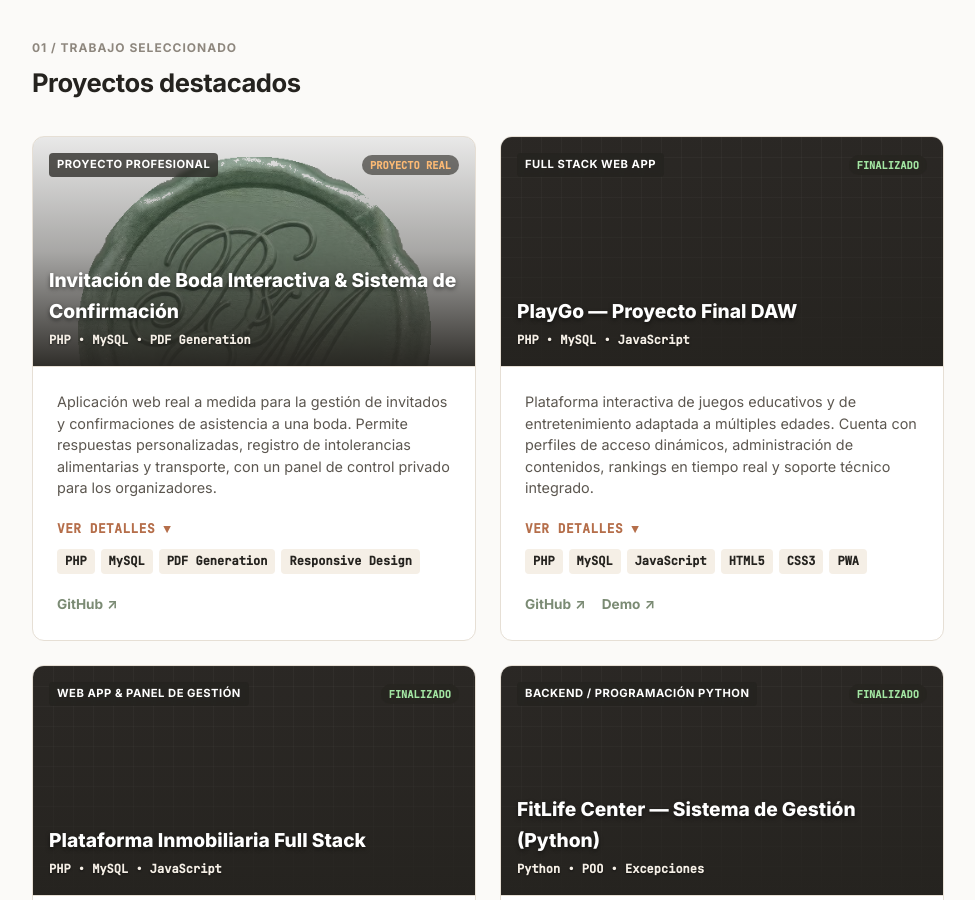
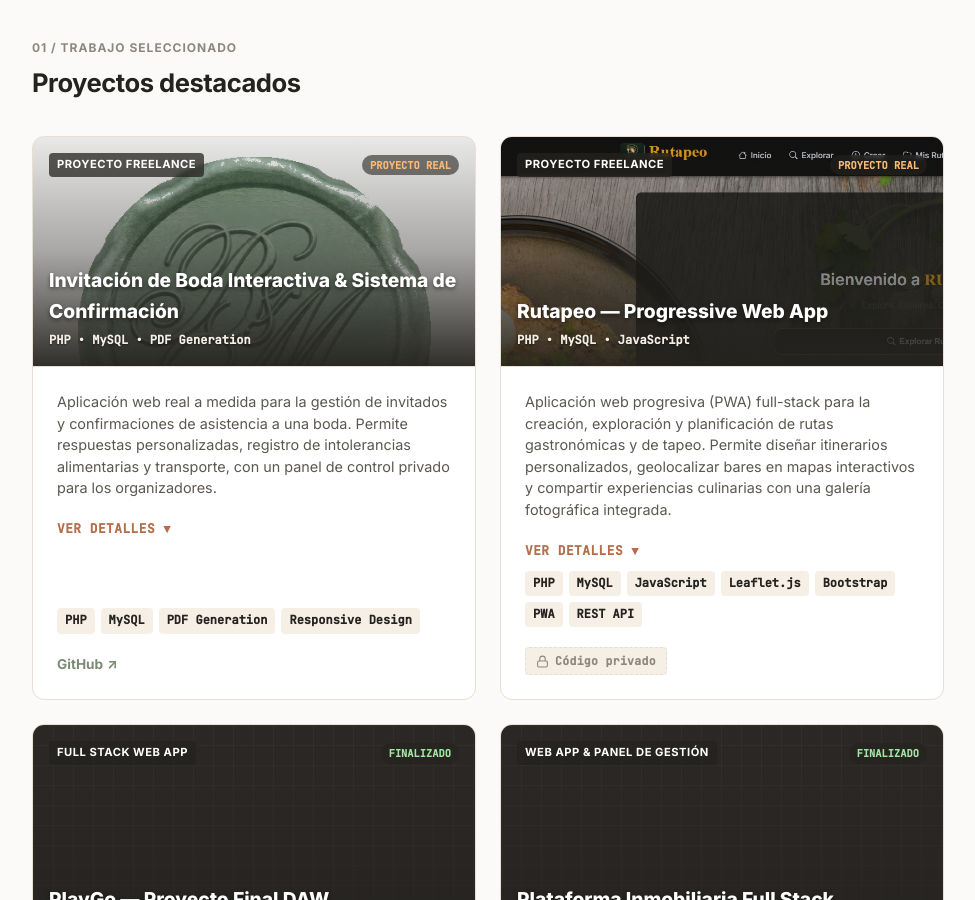
Before and after one commit to Patri1202/portfolio-patricia, a React (Vite) app: page / in a window 1280 px wide. Shown: the part 600-1500 px from the top of the page, without its empty margins (152-1127 px from the left). Built offline with nearby package versions, Linux system fonts and the light colour scheme.

Commit message:
feat: añadir proyecto Rutapeo a proyectos freelance

```diff
--- a/src/App.css
+++ b/src/App.css
@@ -635,6 +635,21 @@
   text-decoration: none;
 }
 
+.project-private-badge {
+  display: inline-flex;
+  align-items: center;
+  gap: 6px;
+  font-family: var(--font-mono);
+  font-size: 0.72rem;
+  font-weight: 600;
+  color: var(--text-light);
+  background-color: var(--bg-surface-secondary);
+  padding: 4px 10px;
+  border-radius: 4px;
+  border: 1px dashed var(--border-color);
+  letter-spacing: 0.3px;
+}
+
 /* STACK TÉCNICO */
 .stack-grid {
   display: grid;
--- a/src/App.jsx
+++ b/src/App.jsx
@@ -14,7 +14,7 @@
   const projects = [
     {
       title: 'Invitación de Boda Interactiva & Sistema de Confirmación',
-      category: 'Proyecto Profesional',
+      category: 'Proyecto Freelance',
       status: 'real',
       statusLabel: 'Proyecto Real',
       image: '/sello-lacre.png', // Sello de lacre con iniciales (puedes cambiarlo por otra imagen si lo deseas)
@@ -28,6 +28,23 @@
       challenge: 'Garantizar la protección de datos de los invitados y manejar de forma segura las confirmaciones concurrentes de forma sencilla para el usuario final.',
       tags: ['PHP', 'MySQL', 'PDF Generation', 'Responsive Design'],
       githubLink: 'https://github.com/tu-usuario/invitacion-boda'
+    },
+    {
+      title: 'Rutapeo — Progressive Web App',
+      category: 'Proyecto Freelance',
+      status: 'real',
+      statusLabel: 'Proyecto Real',
+      image: '/rutapeo.jpg',
+      description:
+        'Aplicación web progresiva (PWA) full-stack para la creación, exploración y planificación de rutas gastronómicas y de tapeo. Permite diseñar itinerarios personalizados, geolocalizar bares en mapas interactivos y compartir experiencias culinarias con una galería fotográfica integrada.',
+      highlights: [
+        'Arquitectura frontend SPA desarrollada con JavaScript modular y Bootstrap, conectada a una API REST backend en PHP.',
+        'Diseño y modelado de base de datos relacional MySQL estructurada en más de 15 tablas para rutas, locales, paradas, favoritos y perfiles.',
+        'Integración de mapas interactivos con Leaflet.js y sistema de geolocalización para el descubrimiento de locales y rutas cercanas.',
+        'Implementación como Progressive Web App (PWA) con Service Workers para disponibilidad offline y sistema de autenticación multi-rol.'
+      ],
+      challenge: 'Garantizar la fluidez de interacción con mapas interactivos y geolocalización con múltiples marcadores concurrentes, optimizando la sincronización offline en dispositivos móviles.',
+      tags: ['PHP', 'MySQL', 'JavaScript', 'Leaflet.js', 'Bootstrap', 'PWA', 'REST API']
     },
     {
       title: 'PlayGo — Proyecto Final DAW',
@@ -198,13 +215,24 @@
                       ))}
                     </div>
                     <div className="project-links">
-                      <a href={project.githubLink} target="_blank" rel="noreferrer" className="link-arrow">
-                        GitHub <span>↗</span>
-                      </a>
+                      {project.githubLink && (
+                        <a href={project.githubLink} target="_blank" rel="noreferrer" className="link-arrow">
+                          GitHub <span>↗</span>
+                        </a>
+                      )}
                       {project.demoLink && (
                         <a href={project.demoLink} target="_blank" rel="noreferrer" className="link-arrow">
                           Demo <span>↗</span>
                         </a>
+                      )}
+                      {!project.githubLink && !project.demoLink && (
+                        <span className="project-private-badge">
+                          <svg stroke="currentColor" fill="none" strokeWidth="2" viewBox="0 0 24 24" height="13" width="13" xmlns="http://www.w3.org/2000/svg">
+                            <rect x="3" y="11" width="18" height="11" rx="2" ry="2"></rect>
+                            <path d="M7 11V7a5 5 0 0 1 10 0v4"></path>
+                          </svg>
+                          Código privado
+                        </span>
                       )}
                     </div>
                   </div>
```
Also changed, not shown: public/rutapeo.jpg (added).
